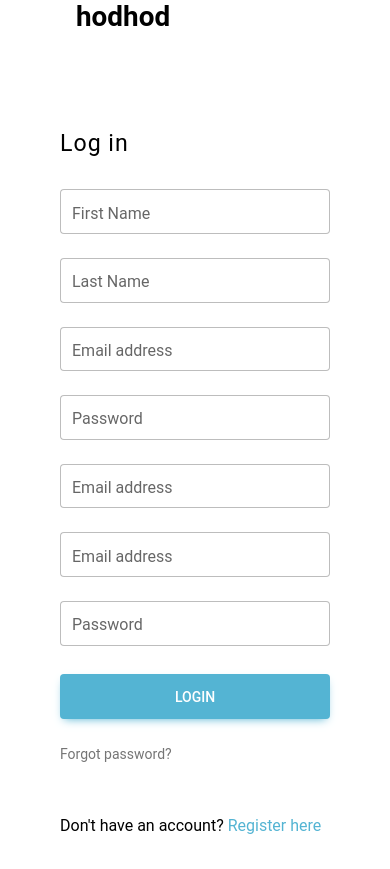
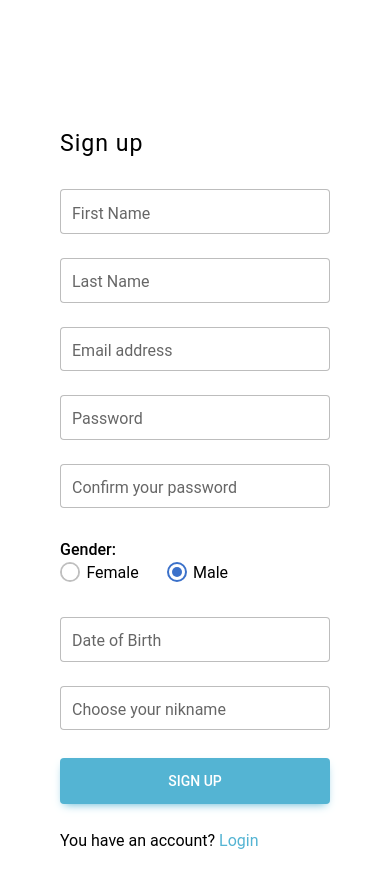
Before and after one commit to mohanned-chebbi/chat, a Flask app: page /signup in a window 390 px wide. Before the commit the page ends 834 px from the top, so only its background shows below. Run offline with Flask 2, Linux system fonts and the light colour scheme.

Commit message:
design sign-up done

```diff
--- a/app.py
+++ b/app.py
@@ -1,13 +1,33 @@
-from flask import Flask, render_template , request
+from flask import Flask, render_template , request, redirect
 app = Flask(__name__)
 @app.route('/')
 def hello_world():
     return 'hello'
 
-@app.route('/signup')
+@app.route('/signup', methods = ['GET','POST'])
 def signup():
-    v="hodhod"
-    return render_template ('signup.html',h=v)
+    name = request.form.get('fname')
+    lastname = request.form.get('lname')
+    email = request.form.get('email')
+    passwd = request.form.get('password')
+    passwdc = request.form.get('passwordc')
+
+    gender = request.form.get('gender')
+    birth = request.form.get('birth')
+    nikname = request.form.get('nikname')
+
+    print (
+        'FName : ',name, '\n',
+        'LName : ',lastname, '\n',
+        'email : ',email, '\n',
+        'pass : ',passwd, '\n',
+        'genre : ',gender, '\n',
+        'b_day : ',birth, '\n',
+        'pseudo : ',nikname, '\n'
+    )
+    #if request.method == 'POST':
+
+    return render_template ('signup.html')
 
 @app.route('/login', methods = ['GET','POST'])
 def login():
@@ -16,6 +36,7 @@ def login():
     print (email)
     return render_template ('login.html')
 
+
 @app.route('/chat')
 def chat():
     return render_template ('chat.html')
--- a/templates/login.html
+++ b/templates/login.html
@@ -16,7 +16,7 @@
 
               <div class="px-5 ms-xl-4">
                 <i class="fas fa-crow fa-2x me-3 pt-5 mt-xl-4" style="color: #709085;"></i>
-                <span class="h1 fw-bold mb-0">Logo</span>
+                <span class="h1 fw-bold mb-0">SECURE CHAT</span>
               </div>
 
               <div class="d-flex align-items-center h-custom-2 px-5 ms-xl-4 mt-5 pt-5 pt-xl-0 mt-xl-n5">
@@ -26,8 +26,8 @@
                   <h3 class="fw-normal mb-3 pb-3" style="letter-spacing: 1px;">Log in</h3>
 
                   <div class="form-outline mb-4">
-                    <input type="email" id="form2Example18" name="email" class="form-control form-control-lg" />
-                    <label class="form-label" for="form2Example18">Email address</label>
+                    <input type="text" name="nikname" id="form2Example18" name="email" class="form-control form-control-lg" />
+                    <label class="form-label" for="nikname">Your nikname</label>
                   </div>
 
                   <div class="form-outline mb-4">
--- a/templates/signup.html
+++ b/templates/signup.html
@@ -6,7 +6,19 @@
     <meta name="viewport" content="width=device-width, initial-scale=1.0">
     <link rel="stylesheet" href="/static/css/style.css">
     <link rel="stylesheet" href="/static/css/mdb.min.css">
-    <title>Login</title>
+    <title>signup</title>
+    <script>
+        function validateForm() {
+            //collect form data in JavaScript variables
+            var pw1 = document.getElementById("password").value;
+            var pw2 = document.getElementById("passwordc").value;
+
+            if(pw1 != pw2) {
+              document.getElementById("message").innerHTML = "Passwords are not the same !!";
+              return false;
+            }
+         }
+        </script>
 </head>
 <body>
     <section class="vh-100">
@@ -21,59 +33,87 @@
 
               <div class="px-5 ms-xl-4">
                 <i class="fas fa-crow fa-2x me-3 pt-5 mt-xl-4" style="color: #709085;"></i>
-                <span class="h1 fw-bold mb-0">{{h}}</span>
+                <span class="h1 fw-bold mb-0"></span>
               </div>
 
               <div class="d-flex align-items-center h-custom-2 px-5 ms-xl-4 mt-5 pt-5 pt-xl-0 mt-xl-n5">
 
-                <form style="width: 23rem;">
+                <form style="width: 23rem;" action="signup" method="POST" onsubmit ="return validateForm()">
 
-                  <h3 class="fw-normal mb-3 pb-3" style="letter-spacing: 1px;">Log in</h3>
+                  <h3 class="fw-normal mb-3 pb-3" style="letter-spacing: 1px;">Sign up</h3>
 
                   <div class="row">
                       <div class="col-md-6">
                         <div class="form-outline mb-4">
-                            <input type="text" id="fname" name="fname" class="form-control form-control-lg" />
+                            <input type="text" id="fname" name="fname" required autocomplete="given-name" class="form-control form-control-lg" />
                             <label class="form-label" for="fname">First Name</label>
+
                           </div>
+
                       </div>
                       <div class="col-md-6">
                         <div class="form-outline mb-4">
-                            <input type="text" id="lname" name="lname" class="form-control form-control-lg" />
+                            <input type="text" id="lname" name="lname" required autocomplete="family-name" class="form-control form-control-lg" />
                             <label class="form-label" for="lname">Last Name</label>
+
                           </div>
+
                       </div>
                   </div>
 
 
                   <div class="form-outline mb-4">
-                    <input type="email" id="form2Example18" class="form-control form-control-lg" />
-                    <label class="form-label" for="form2Example18">Email address</label>
+                    <input type="email" id="email" name="email" autocomplete="email" required class="form-control form-control-lg" />
+                    <label class="form-label" for="email">Email address</label>
                   </div>
                   <div class="form-outline mb-4">
-                    <input type="password" id="form2Example28" class="form-control form-control-lg" />
-                    <label class="form-label" for="form2Example28">Password</label>
-                  </div>
-                  <div class="form-outline mb-4">
-                    <input type="email" id="form2Example18" class="form-control form-control-lg" />
-                    <label class="form-label" for="form2Example18">Email address</label>
-                  </div>
-                  <div class="form-outline mb-4">
-                    <input type="email" id="form2Example18" class="form-control form-control-lg" />
-                    <label class="form-label" for="form2Example18">Email address</label>
+                    <input type="password" id="password" name="password" required class="form-control form-control-lg" />
+                    <label class="form-label" for="password">Password</label>
+
                   </div>
 
                   <div class="form-outline mb-4">
-                    <input type="password" id="form2Example28" class="form-control form-control-lg" />
-                    <label class="form-label" for="form2Example28">Password</label>
+                    <input type="password" name="passwordc" id="passwordc" required class="form-control form-control-lg" />
+                    <label class="form-label" for="passwordc">Confirm your password</label>
+
+                  </div>
+                  <span class="text-danger" id="message"></span>
+
+                  <div class="d-md-flex justify-content-start align-items-center mb-4 py-2">
+
+                    <h6 class="mb-0 me-4">Gender: </h6>
+
+                        <div class="form-check form-check-inline mb-0 me-4">
+                            <input class="form-check-input" type="radio" name="gender" id="femaleGender"
+                                value="female" />
+                            <label class="form-check-label" for="femaleGender">Female</label>
+                        </div>
+
+                        <div class="form-check form-check-inline mb-0 me-4">
+                            <input class="form-check-input" type="radio" checked name="gender" id="maleGender"
+                                value="male" />
+                            <label class="form-check-label" for="maleGender">Male</label>
+                        </div>
+                </div>
+
+
+                  <div class="form-outline mb-4">
+                    <input type="date" name="birth" id="birth" required class="form-control form-control-lg" />
+                    <label class="form-label" for="birth">Date of Birth</label>
+                  </div>
+
+                  <div class="form-outline mb-4">
+                    <input type="text" name="nikname" id="nikname" required autocomplete="nickname" class="form-control form-control-lg" />
+                    <label class="form-label" for="nikname">Choose your nikname</label>
                   </div>
 
                   <div class="pt-1 mb-4">
-                    <button class="btn btn-info btn-lg btn-block" type="button">Login</button>
+                    <button class="btn btn-info btn-lg btn-block" type="submit">Sign up</button>
                   </div>
 
-                  <p class="small mb-5 pb-lg-2"><a class="text-muted" href="#!">Forgot password?</a></p>
-                  <p>Don't have an account? <a href="#!" class="link-info">Register here</a></p>
+                  <p>You have an account? <a href="login" class="link-info">Login</a></p>
+
+
 
                 </form>
 
```
